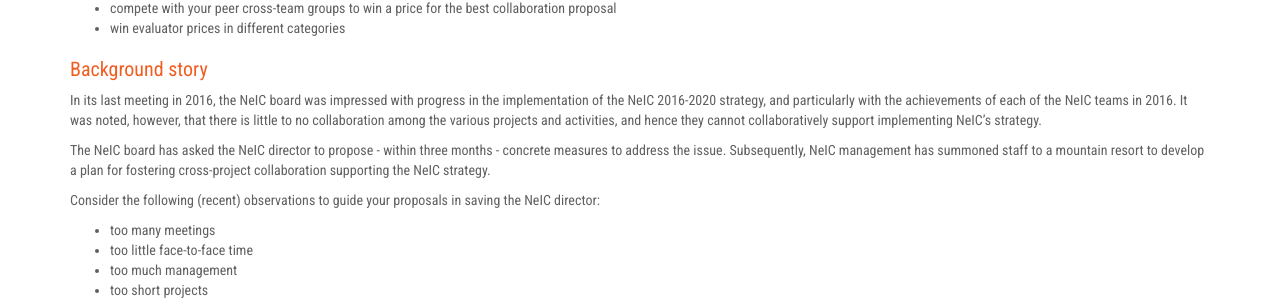
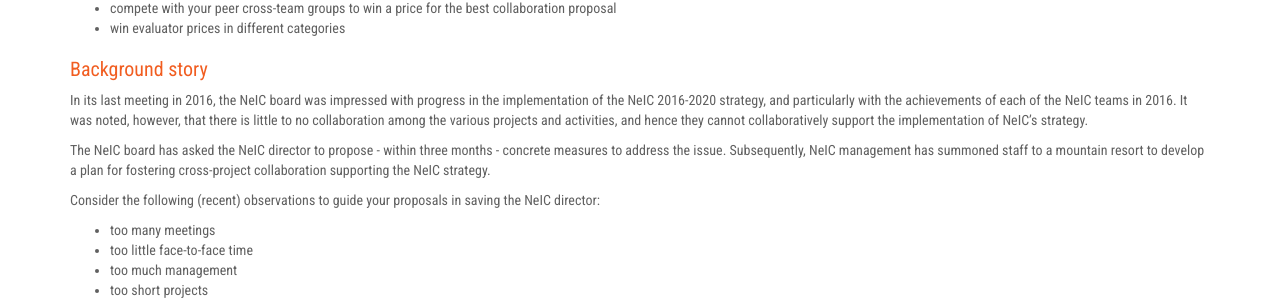
Before and after one commit to neicnordic/ahm17.neic.nordforsk.org, a Jekyll site: the page built from crossteam.md, in a window 1280 px wide and 900 px high, scrolled down 312 px. Shown: the part 168-470 px from the top of the window. Built offline with Jekyll 4.4.1, drawn with Linux system fonts in a browser that asks for light colours; nearby versions of some CDN libraries; our own code applies the rules of GitHub Pages for plain Markdown files.

Commit message:
Fixed grammar on cross team page.

```diff
--- a/crossteam.md
+++ b/crossteam.md
@@ -35,8 +35,8 @@
 the implementation of the NeIC 2016-2020 strategy, and particularly with the
 achievements of each of the NeIC teams in 2016. It was noted, however, that
 there is little to no collaboration among the various projects and
-activities, and hence they cannot collaboratively support implementing NeIC's
-strategy.
+activities, and hence they cannot collaboratively support the implementation
+of NeIC's strategy.
 
 The NeIC board has asked the NeIC director to propose - within three months -
 concrete measures to address the issue. Subsequently, NeIC management has
```
